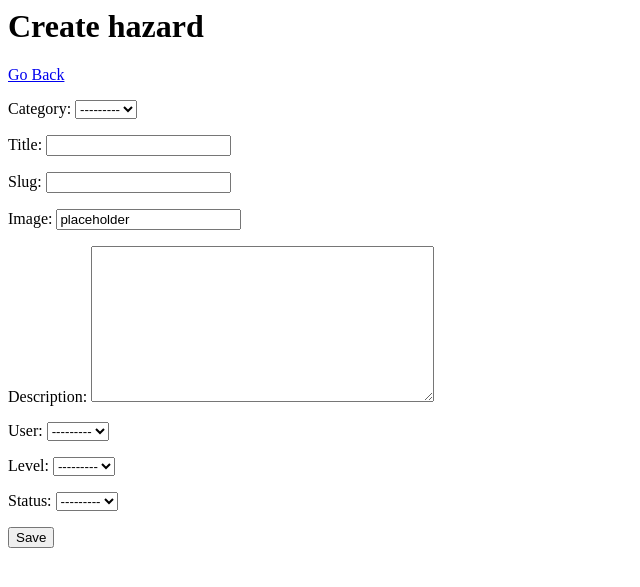
After one commit to lukaszkukla/safely, a Django app: page /hazard-create/ in a window 1280 px wide. The commit adds this page. Shown: the top 587 px of the page, without its empty margins (0-640 px from the left). Run offline with Django 3.2, Linux system fonts and the light colour scheme; data that the repository does not hold is empty.

Commit message:
Feat: add HazardCreate view and page

```diff
--- /dev/null
+++ b/hazard/templates/hazard/hazard_form.html
@@ -0,0 +1,10 @@
+<h1>Create hazard</h1>
+
+<a href="{% url 'hazards' %}">Go Back</a>
+
+<form action="" method="POST">
+    {{ form.as_p }}
+    <input type="submit" value="Save">
+
+    {% csrf_token %}
+</form>
--- a/hazard/templates/hazard/hazard_list.html
+++ b/hazard/templates/hazard/hazard_list.html
@@ -8,6 +8,9 @@
 </head>
 <body>
     <h1>List of Hazards</h1>
+
+    <a href="{% url 'hazard-create' %}">Add Hazard</a>
+
     <table>
         <tr>
             <th>Title</th>
--- a/hazard/urls.py
+++ b/hazard/urls.py
@@ -1,8 +1,9 @@
 from django.urls import path
-from .views import HazardList, HazardDetail
+from .views import HazardList, HazardDetail, HazardCreate
 
 
 urlpatterns = [
     path('', HazardList.as_view(), name='hazards'),
     path('hazard/<int:pk>/', HazardDetail.as_view(), name='hazard'),
+    path('hazard-create/', HazardCreate.as_view(), name='hazard-create'),
 ]
--- a/hazard/views.py
+++ b/hazard/views.py
@@ -1,6 +1,8 @@
 from django.shortcuts import render
 from django.views.generic.list import ListView
 from django.views.generic.detail import DetailView
+from django.views.generic.edit import CreateView
+from django.urls import reverse_lazy
 from .models import Hazard
 
 
@@ -12,3 +14,8 @@ class HazardDetail(DetailView):
     model = Hazard
     context_object_name = 'hazard'
     template_name = 'hazard/hazard.html'
+
+class HazardCreate(CreateView):
+    model = Hazard
+    fields = '__all__'
+    success_url = reverse_lazy('hazards')
```
Also changed, not shown: README.md.
